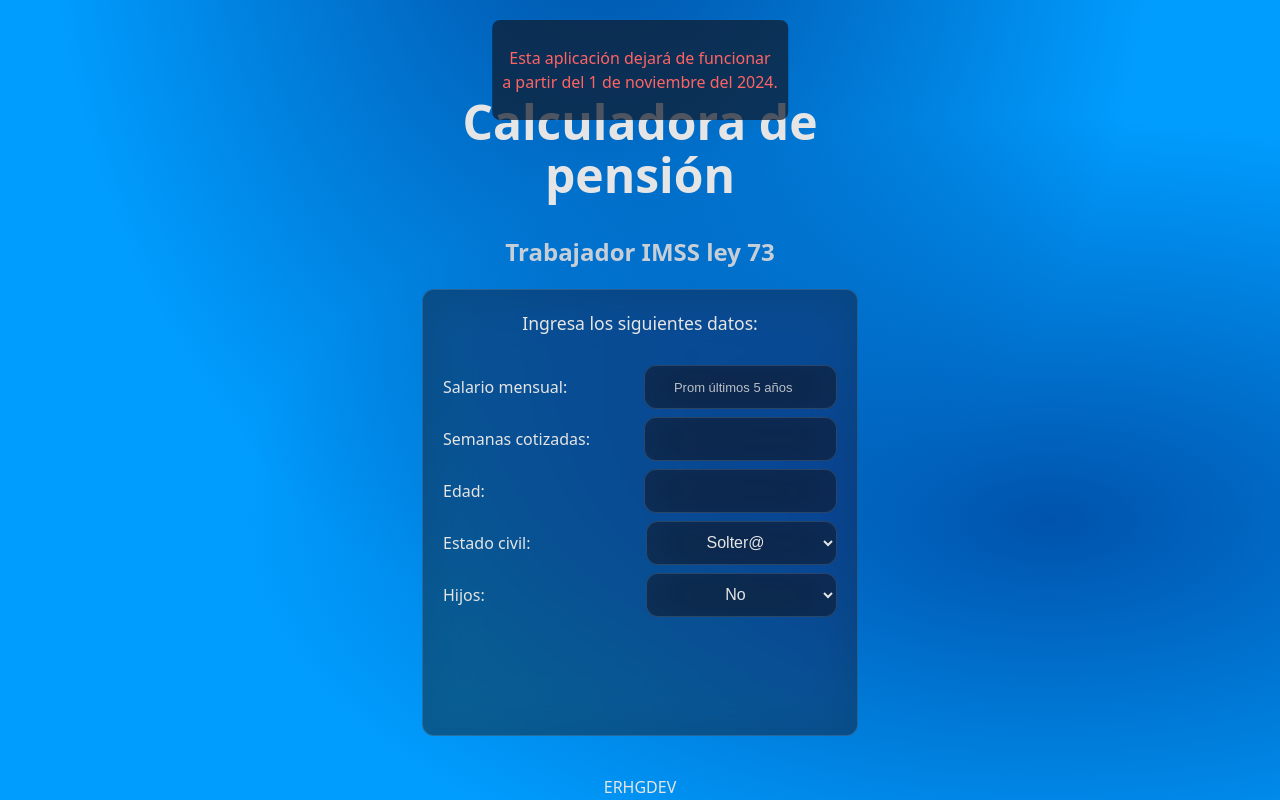
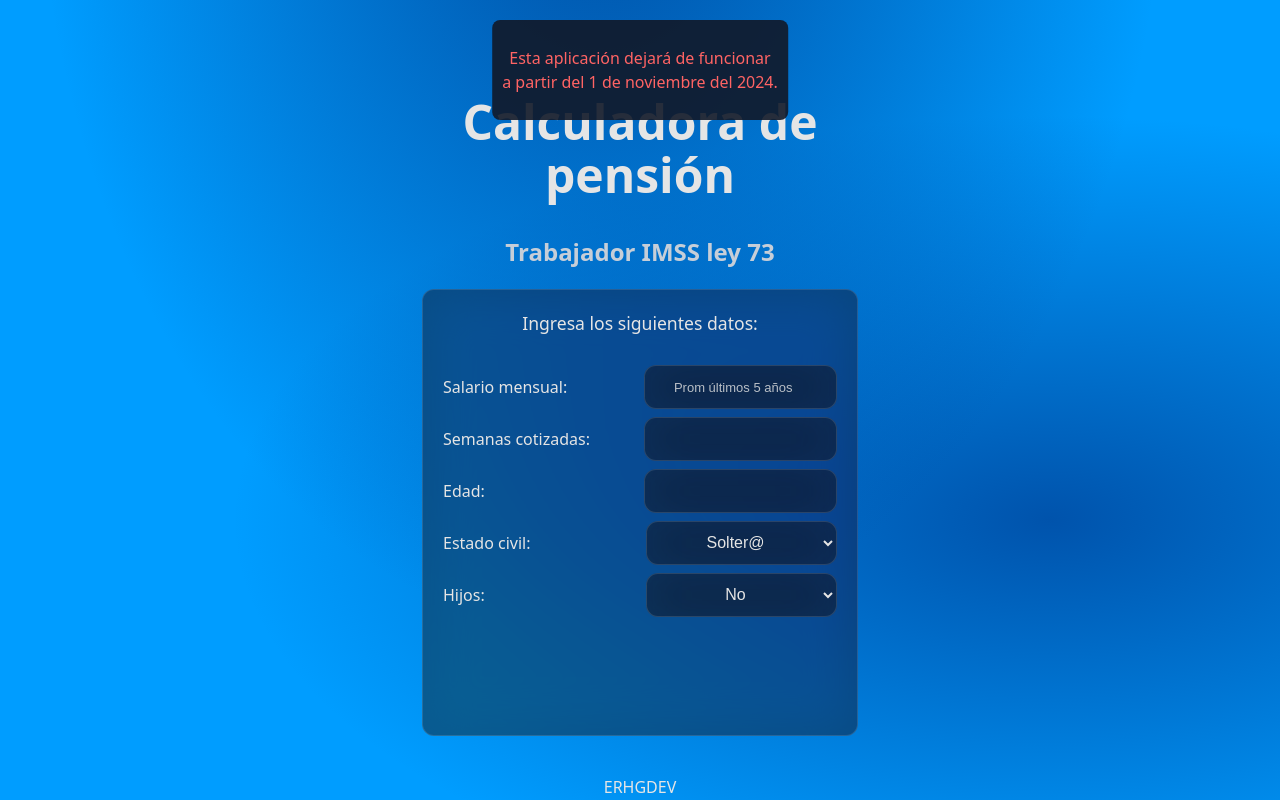
Before and after one commit to ERHGDEV/pensionL73, a website built with Vite: page index.html in a window 1280 px wide. Built offline with nearby package versions, Linux system fonts and the light colour scheme.

Commit message:
fix opacity

```diff
--- a/style.css
+++ b/style.css
@@ -36,7 +36,7 @@
   top: 20px;
   left: 50%;
   transform: translateX(-50%);
-  background-color: rgba(17, 25, 40, 0.7);
+  background-color: rgba(17, 25, 40, 0.9);
   color: rgb(255, 100, 100);
   border-radius: 8px;
   padding: 10px;
```
